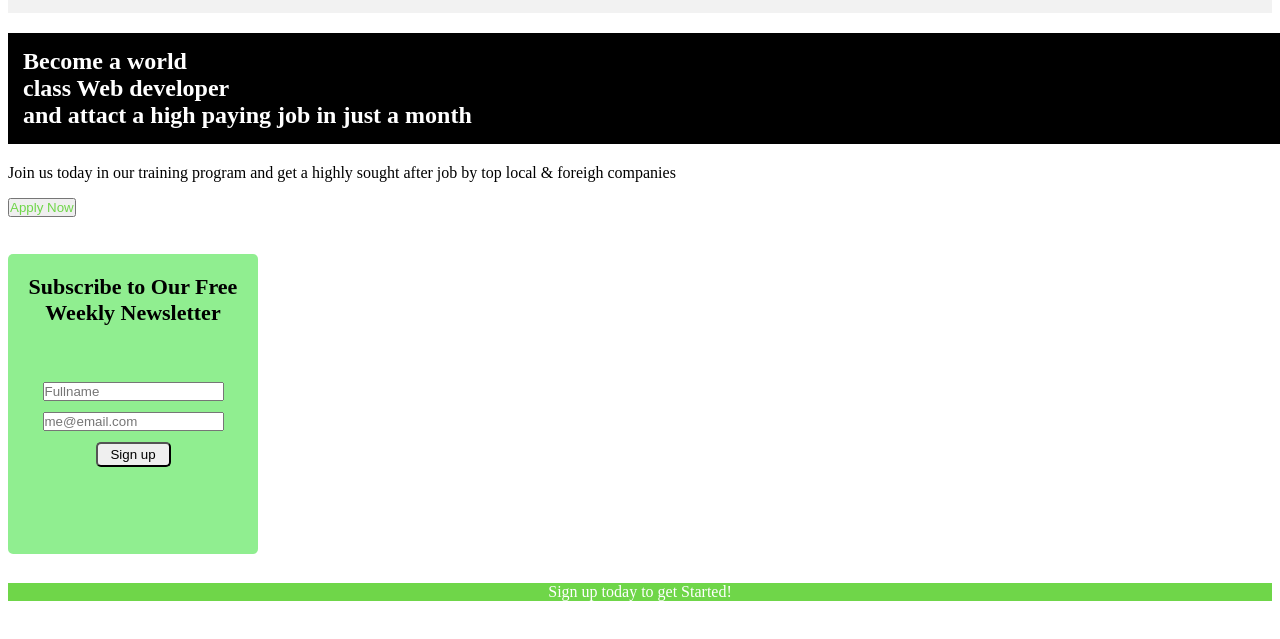
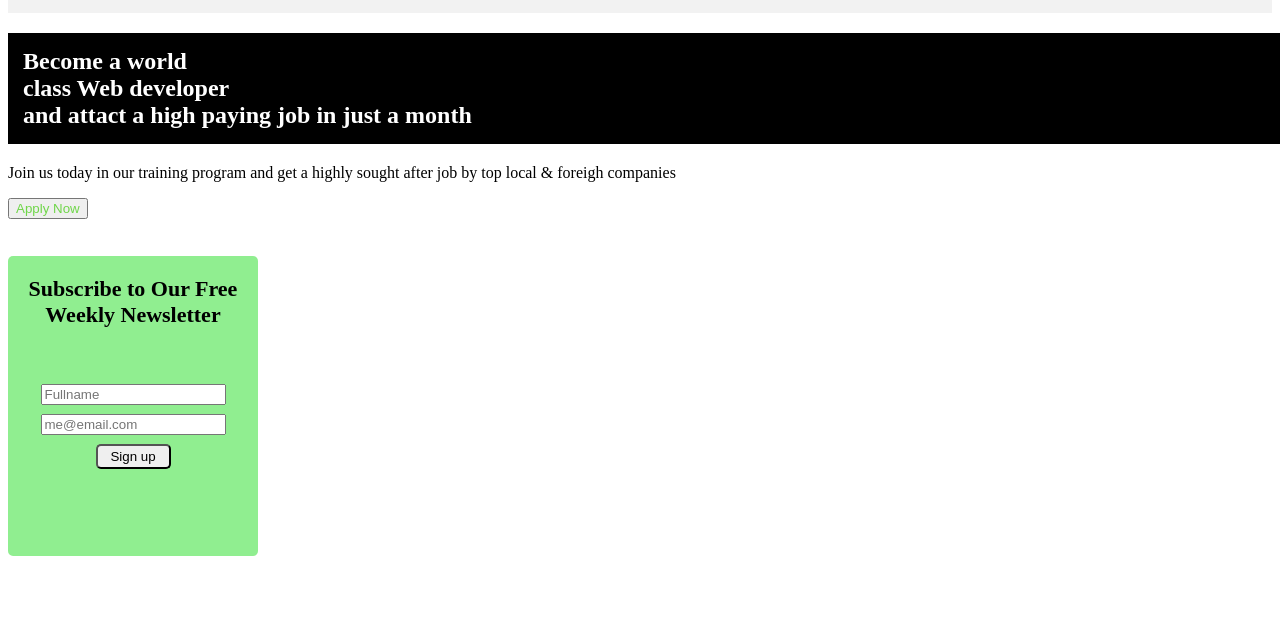
Before and after one commit to Ryjen1/webpage, a plain HTML site: page index.html in a window 1280 px wide. Shown: the part 95-734 px from the top of the page. Drawn offline with Linux system fonts and the light colour scheme.

Commit message:
complete removal

```diff
--- a/index.css
+++ b/index.css
@@ -1,7 +1,3 @@
-*{
-
-    padding: 0px;
-}
 .navbar{
     margin: auto;
     display: flex;
@@ -104,12 +100,3 @@ a{
 span{
     color: #6fd649;
 }
-.pl{
-    background-color: #6fd649;
-    color: white;
-    text-align: center;
-}
-
-
-
-}
--- a/index.html
+++ b/index.html
@@ -41,8 +41,6 @@
         </div>
         </form>
     </section>
-    <div class="last">
-        <div class="pl">Sign up today to get Started!</div>
-    </div>
+
 </body>
 </html>
```
